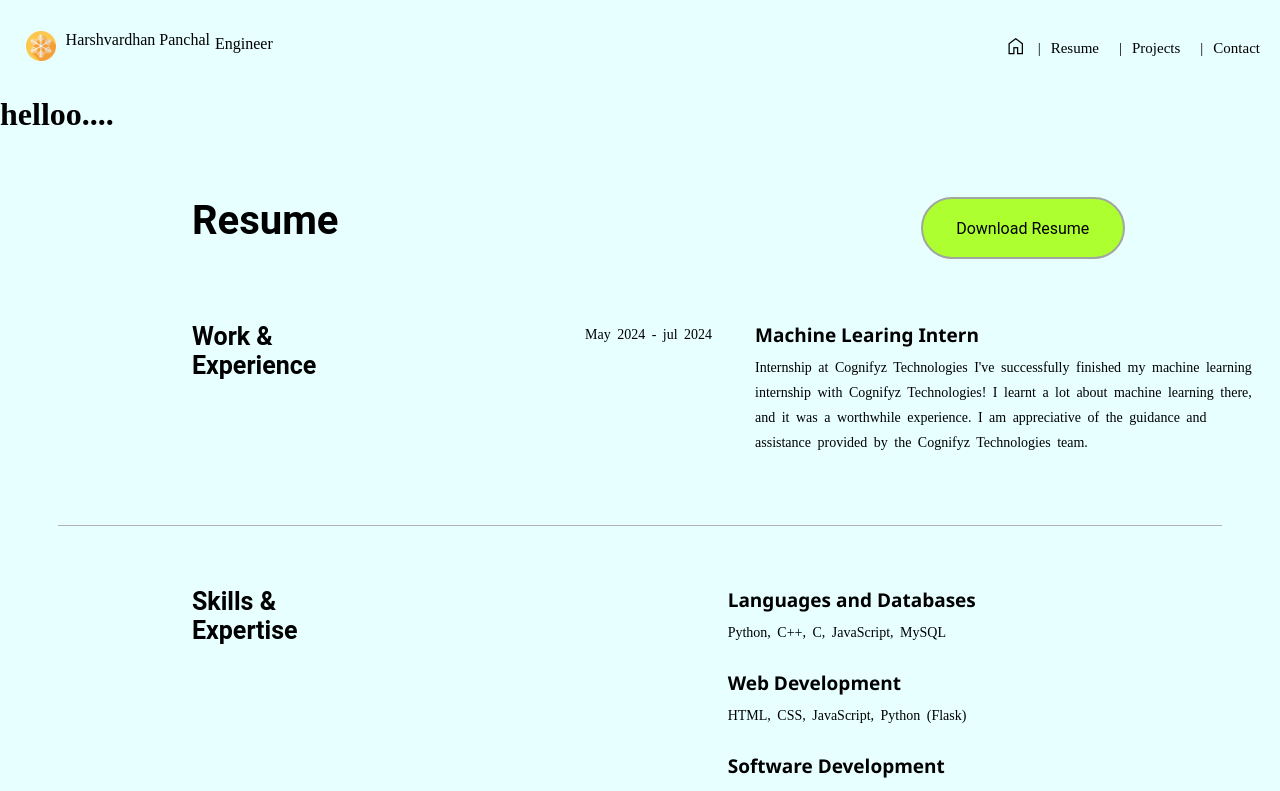
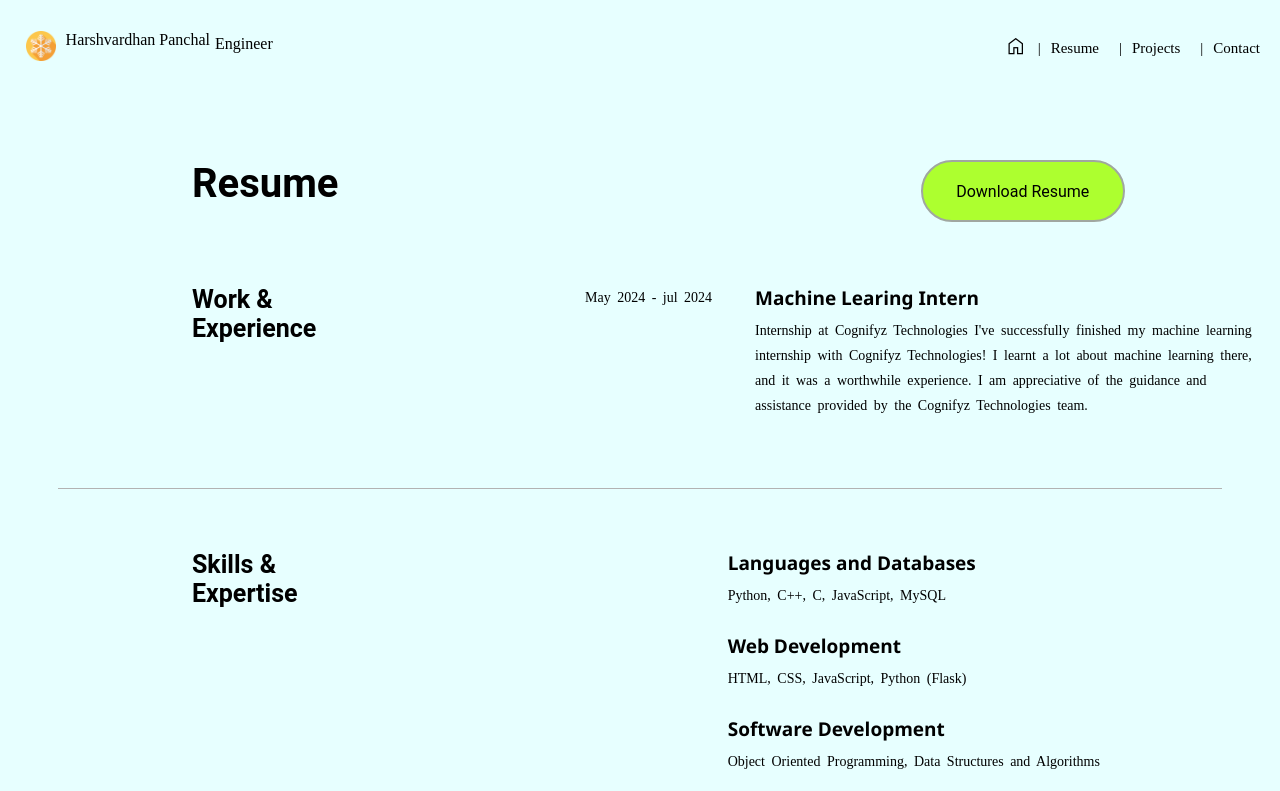
Before and after one commit to harshu-panchal/Portfolio, a React (Vite) app: page /portfolio/Resume in a window 1280 px wide. Shown: the top 791 px of the page. Built offline with nearby package versions, Linux system fonts and the light colour scheme; a web font is replaced by a local one.

Commit message:
second commit

```diff
--- a/src/components/Navbar.jsx
+++ b/src/components/Navbar.jsx
@@ -48,7 +48,6 @@ const Navbar = () => {
           <NavLink to="/portfolio/Contact"><li className='list-element'><span className='active-link Montserrat hover-me'>Contact</span></li></NavLink>
         </div>
       </div>
-      <h1>helloo....</h1>
     </>
   )
 }
```
